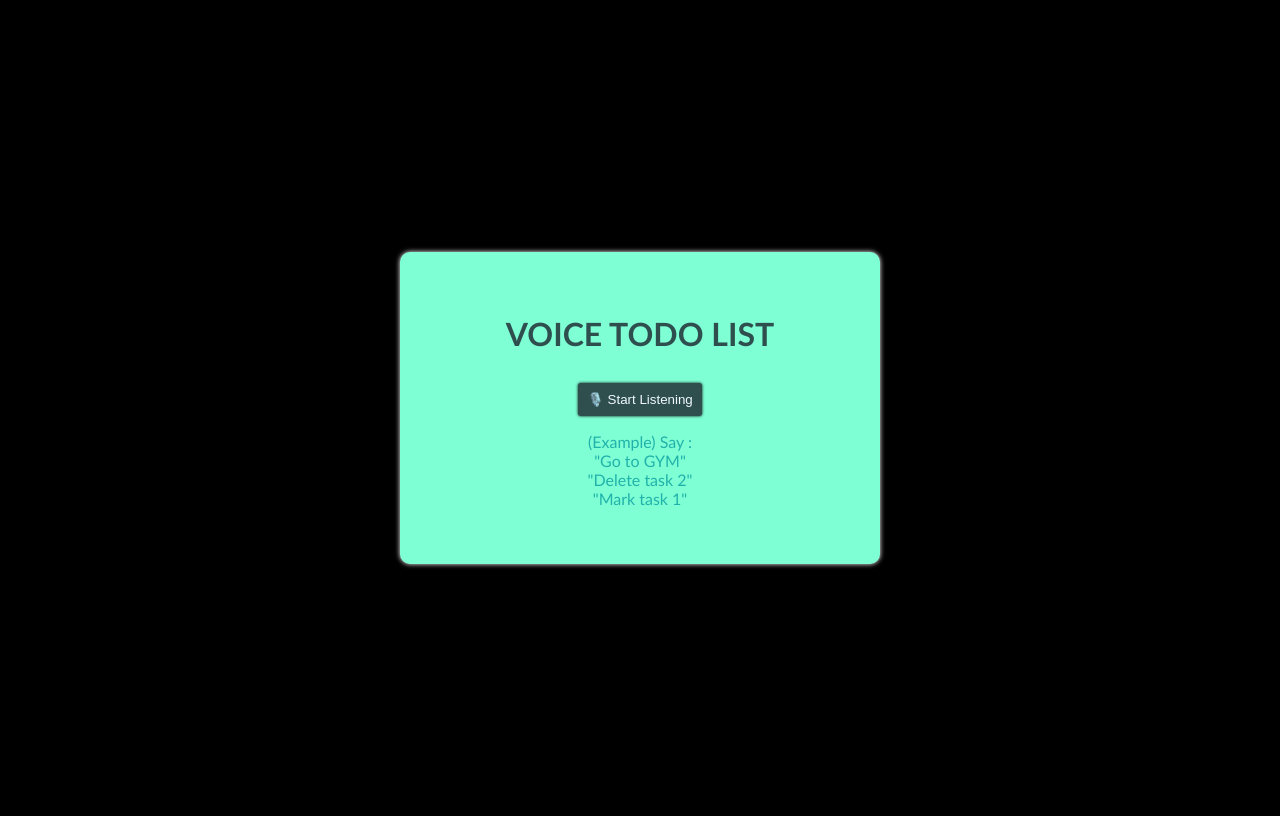
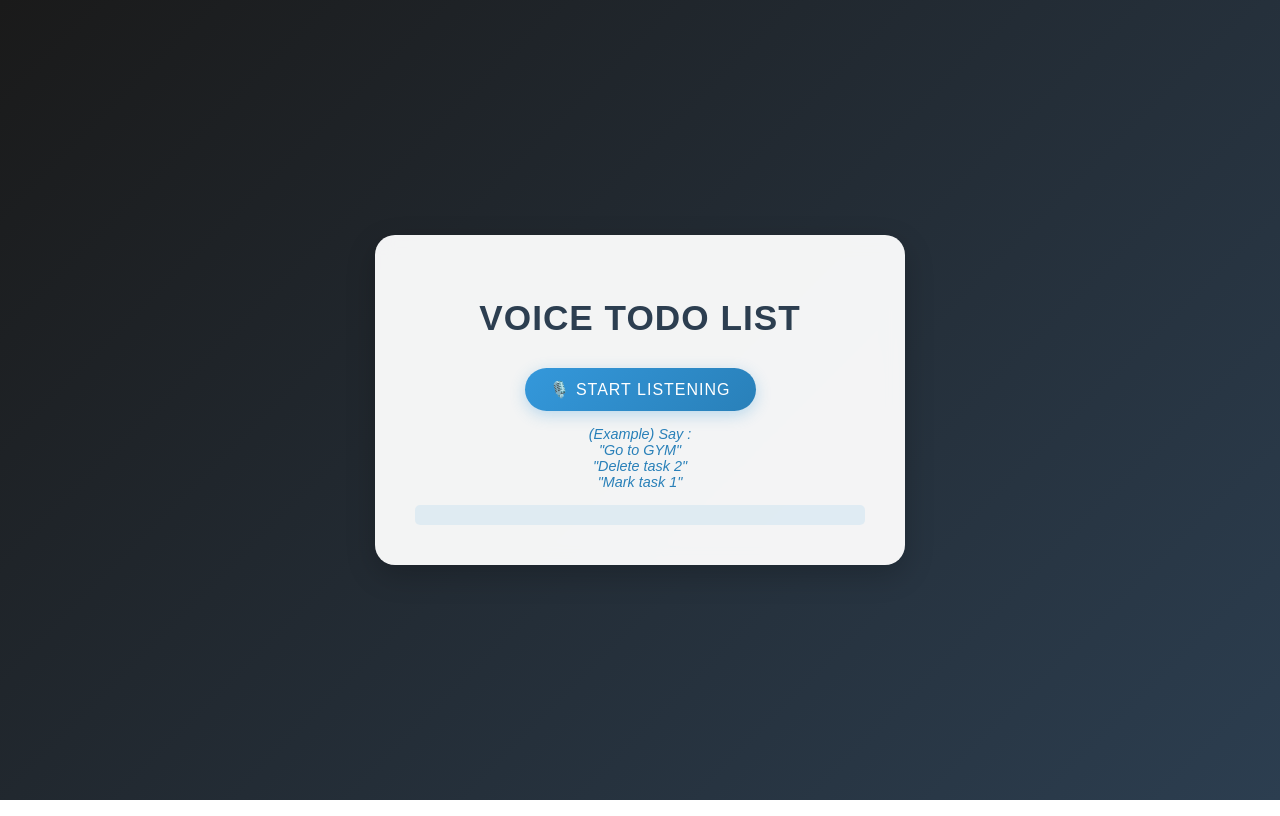
Before and after one commit to Rohan271004/voice-todo-list, a plain HTML site: page index.html in a window 1280 px wide. Drawn offline with Linux system fonts and the light colour scheme.

Commit message:
Updated style for Voice Todo List App

```diff
--- a/style.css
+++ b/style.css
@@ -1,59 +1,97 @@
-body{
-  font-family:'Trebuchet MS', 'Lucida Sans Unicode', 'Lucida Grande', 'Lucida Sans', Arial, sans-serif;
-  background-color: black;
+body {
+  font-family: 'Poppins', sans-serif;
+  background: linear-gradient(135deg, #1a1a1a, #2c3e50);
   display: flex;
   justify-content: center;
   height: 100vh;
   align-items: center;
+  margin: 0;
 }
 
-.container{
-  background-color:aquamarine;
+.container {
+  background: rgba(255, 255, 255, 0.95);
   padding: 40px;
-  border-radius: 10px;
-  box-shadow: 0 0 5px white;
-  width: 400px;
+  border-radius: 20px;
+  box-shadow: 0 10px 30px rgba(0, 0, 0, 0.2);
+  width: 450px;
   text-align: center;
+  backdrop-filter: blur(10px);
+  transition: transform 0.3s ease;
 }
 
-h1{
-  color:darkslategrey;
-  margin-bottom: 30px;
+.container:hover {
+  transform: translateY(-5px);
 }
 
-#taskList{
+h1 {
+  color: #2c3e50;
+  margin-bottom: 30px;
+  font-size: 2.2em;
+  font-weight: 600;
+  text-transform: uppercase;
+  letter-spacing: 1px;
+}
+
+#taskList {
   list-style: none;
   padding: 0;
-  margin-bottom: 6px;
+  margin-bottom: 20px;
 }
 
-#taskList li{
-  padding: 10px;
-  margin: 5px, 5px;
-  background-color: azure;
-  border-radius: 5px;
+#taskList li {
+  padding: 15px;
+  margin: 10px 0;
+  background: #f8f9fa;
+  border-radius: 10px;
   position: relative;
+  transition: all 0.3s ease;
+  box-shadow: 0 2px 5px rgba(0, 0, 0, 0.1);
+  border-left: 5px solid #3498db;
 }
 
-#startBtn{
-  background-color:darkslategrey;
-  border: none;
-  padding: 9px;
-  border-radius: 3px;
-  box-shadow: 0 0 3px black;
-  color: aliceblue;
-  cursor: pointer;
+#taskList li:hover {
+  transform: translateX(5px);
+  background: #fff;
+  box-shadow: 0 5px 15px rgba(0, 0, 0, 0.1);
 }
 
-#startBtn:hover{
-  background-color:aliceblue;
-  color: darkslategrey;
+#startBtn {
+  background: linear-gradient(135deg, #3498db, #2980b9);
+  border: none;
+  padding: 12px 25px;
+  border-radius: 25px;
+  box-shadow: 0 4px 15px rgba(52, 152, 219, 0.3);
+  color: white;
+  cursor: pointer;
+  font-size: 1em;
+  font-weight: 500;
+  text-transform: uppercase;
+  letter-spacing: 1px;
+  transition: all 0.3s ease;
 }
 
-.info{
-  color:lightseagreen;
+#startBtn:hover {
+  background: linear-gradient(135deg, #2980b9, #3498db);
+  transform: translateY(-2px);
+  box-shadow: 0 6px 20px rgba(52, 152, 219, 0.4);
 }
 
-#status{
-  color: black;
+#startBtn:active {
+  transform: translateY(0);
 }
+
+.info {
+  color: #2980b9;
+  font-size: 0.9em;
+  margin: 15px 0;
+  font-style: italic;
+}
+
+#status {
+  color: #2c3e50;
+  font-weight: 500;
+  margin-top: 15px;
+  padding: 10px;
+  border-radius: 5px;
+  background: rgba(52, 152, 219, 0.1);
+}
```
